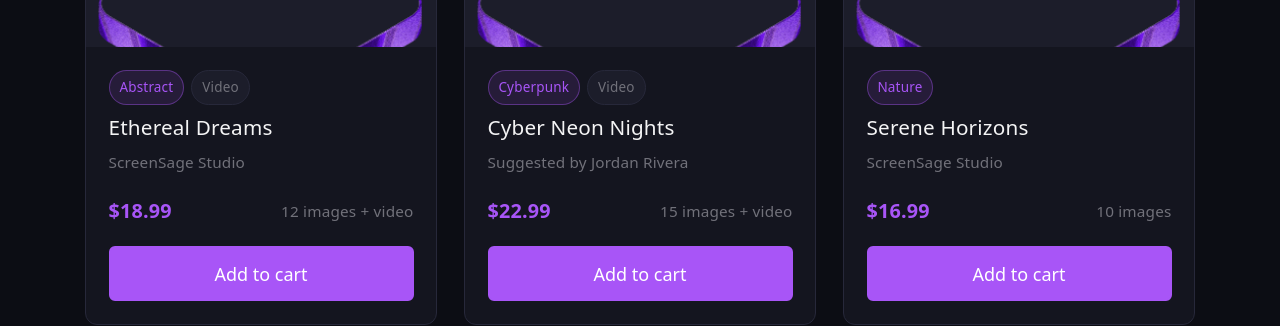
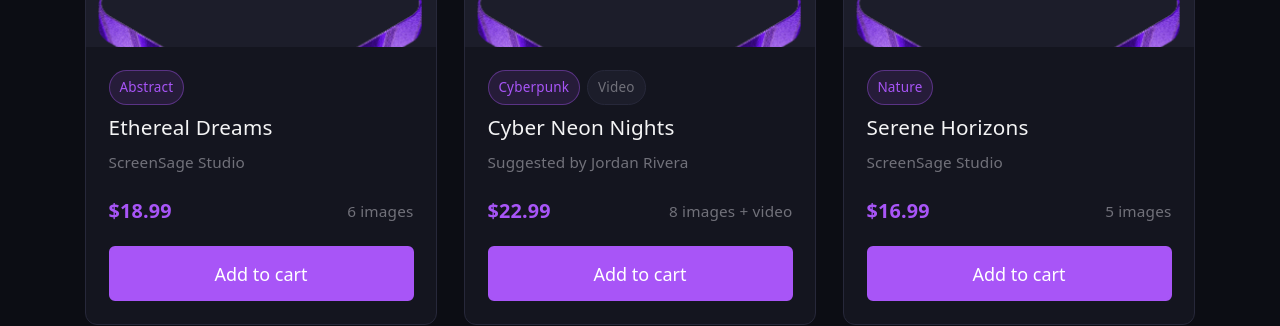
Before and after one commit to Courressa/ScreenSage, a React (Vite) app: page /products in a window 1280 px wide. Shown: the part 453-779 px from the top of the page. Built offline with nearby package versions, Linux system fonts and the light colour scheme.

Commit message:
Update data.js with devicePreview, video and fullGallery placeholder images

```diff
--- a/src/data/data.js
+++ b/src/data/data.js
@@ -15,16 +15,22 @@ export const products = [
     tags: ['glow', 'minimal', 'nature'],
     description: 'Soft glowing orbs and misty landscapes perfect for a peaceful home screen.',
     price: 18.99,
-    imageCount: 12,
-    hasVideo: true,
+    imageCount: 6,
+    hasVideo: false,
     coverImage: placeholderImage,
-    previews: {
-      phone: placeholderImage,
-      tablet: placeholderImage,
-      desktop: placeholderImage,
+
+    devicePreviews: {
+      phone: [placeholderImage, placeholderImage, placeholderImage, placeholderImage, placeholderImage, placeholderImage],
+      tablet: [placeholderImage, placeholderImage, placeholderImage, placeholderImage, placeholderImage, placeholderImage],
+      desktop: [placeholderImage, placeholderImage, placeholderImage, placeholderImage, placeholderImage, placeholderImage]
     },
-    previewGallery: [placeholderImage, placeholderImage, placeholderImage],   // Watermarked versions
-    fullGallery: [placeholderImage, placeholderImage, placeholderImage],      // Will contain clean high-res images (after purchase)
+
+    fullGallery: [
+      placeholderImage, placeholderImage, placeholderImage, placeholderImage, placeholderImage, placeholderImage,
+      placeholderImage, placeholderImage, placeholderImage, placeholderImage, placeholderImage, placeholderImage,
+      placeholderImage, placeholderImage, placeholderImage, placeholderImage, placeholderImage, placeholderImage
+    ],
+
     devices: ['phone', 'tablet', 'desktop'],
     resolutions: ['4K', '8K'],
     stripePriceId: null,
@@ -41,16 +47,22 @@ export const products = [
     tags: ['neon', 'city', 'dark'],
     description: 'Vibrant neon cityscapes and cyberpunk aesthetics for tech lovers.',
     price: 22.99,
-    imageCount: 15,
+    imageCount: 8,
     hasVideo: true,
     coverImage: placeholderImage,
-    previews: {
-      phone: placeholderImage,
-      tablet: placeholderImage,
-      desktop: placeholderImage,
+
+    devicePreviews: {
+      phone: [placeholderImage, placeholderImage, placeholderImage, placeholderImage, placeholderImage, placeholderImage, placeholderImage],
+      tablet: [placeholderImage, placeholderImage, placeholderImage, placeholderImage, placeholderImage, placeholderImage, placeholderImage],
+      desktop: [placeholderImage, placeholderImage, placeholderImage, placeholderImage, placeholderImage, placeholderImage, placeholderImage, placeholderImage, placeholderImage]
     },
-    previewGallery: [placeholderImage, placeholderImage],
-    fullGallery: [placeholderImage, placeholderImage],
+
+    fullGallery: [
+      placeholderImage, placeholderImage, placeholderImage, placeholderImage, placeholderImage, placeholderImage, placeholderImage,
+      placeholderImage, placeholderImage, placeholderImage, placeholderImage, placeholderImage, placeholderImage, placeholderImage,
+      placeholderImage, placeholderImage, placeholderImage, placeholderImage, placeholderImage, placeholderImage, placeholderImage, placeholderImage, placeholderImage
+    ],
+
     devices: ['phone', 'tablet', 'desktop'],
     resolutions: ['4K'],
     stripePriceId: null,
@@ -67,16 +79,22 @@ export const products = [
     tags: ['landscape', 'nature', 'peaceful'],
     description: 'Peaceful mountain ranges, golden sunsets, and tranquil ocean views.',
     price: 16.99,
-    imageCount: 10,
+    imageCount: 5,
     hasVideo: false,
     coverImage: placeholderImage,
-    previews: {
-      phone: placeholderImage,
-      tablet: placeholderImage,
-      desktop: placeholderImage,
+
+    devicePreviews: {
+      phone: [placeholderImage, placeholderImage, placeholderImage, placeholderImage],
+      tablet: [placeholderImage, placeholderImage, placeholderImage, placeholderImage],
+      desktop: [placeholderImage, placeholderImage, placeholderImage, placeholderImage, placeholderImage]
     },
-    previewGallery: [placeholderImage, placeholderImage, placeholderImage],
-    fullGallery: [placeholderImage, placeholderImage, placeholderImage],
+
+    fullGallery: [
+      placeholderImage, placeholderImage, placeholderImage, placeholderImage,
+      placeholderImage, placeholderImage, placeholderImage, placeholderImage,
+      placeholderImage, placeholderImage, placeholderImage, placeholderImage, placeholderImage
+    ],
+
     devices: ['phone', 'tablet', 'desktop'],
     resolutions: ['4K', '8K'],
     stripePriceId: null,
@@ -100,13 +118,15 @@ export const products = [
     imageCount: 1,
     hasVideo: false,
     coverImage: placeholderImage,
-    previews: {
-      phone: placeholderImage,
-      tablet: placeholderImage,
-      desktop: placeholderImage,
+
+    devicePreviews: {
+      phone: [placeholderImage],
+      tablet: [placeholderImage],
+      desktop: [placeholderImage]
     },
-    previewGallery: [placeholderImage],
-    fullGallery: [placeholderImage],
+
+    fullGallery: [placeholderImage, placeholderImage, placeholderImage],
+
     devices: ['phone', 'tablet', 'desktop'],
     resolutions: ['4K', '8K'],
     stripePriceId: null,
@@ -122,17 +142,27 @@ export const products = [
     mood: ['energetic', 'futuristic'],
     tags: ['neon', 'city', 'video'],
     description: 'Rainy cyberpunk Tokyo street with moving neon reflections.',
-    price: 4.99,
+    price: 4.99,                    // Higher price because it includes video
     imageCount: 1,
     hasVideo: true,
     coverImage: placeholderImage,
-    previews: {
-      phone: placeholderImage,
-      tablet: placeholderImage,
-      desktop: placeholderImage,
+
+    devicePreviews: {
+      phone: [placeholderImage, placeholderImage],
+      tablet: [placeholderImage, placeholderImage],
+      desktop: [placeholderImage, placeholderImage]
     },
-    previewGallery: [placeholderImage],
-    fullGallery: [placeholderImage],
+
+    // 1 unique image (3 sizes) + 1 unique video (3 sizes) = 6 total files
+    fullGallery: [
+      placeholderImage,     // static - phone
+      placeholderImage,     // static - tablet
+      placeholderImage,     // static - desktop
+      placeholderImage,     // video - phone
+      placeholderImage,     // video - tablet
+      placeholderImage      // video - desktop
+    ],
+
     devices: ['phone', 'tablet', 'desktop'],
     resolutions: ['4K'],
     stripePriceId: null,
```
